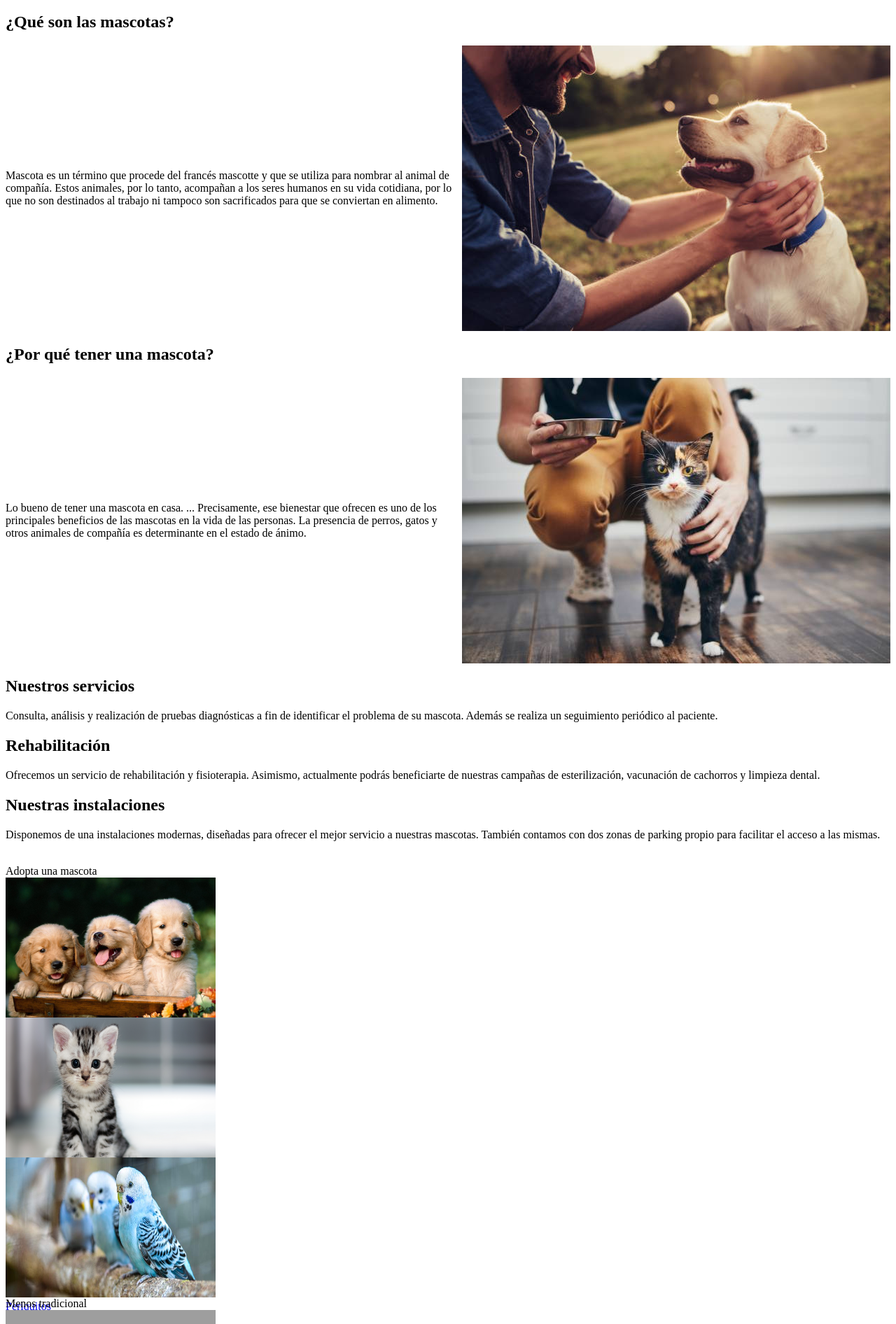
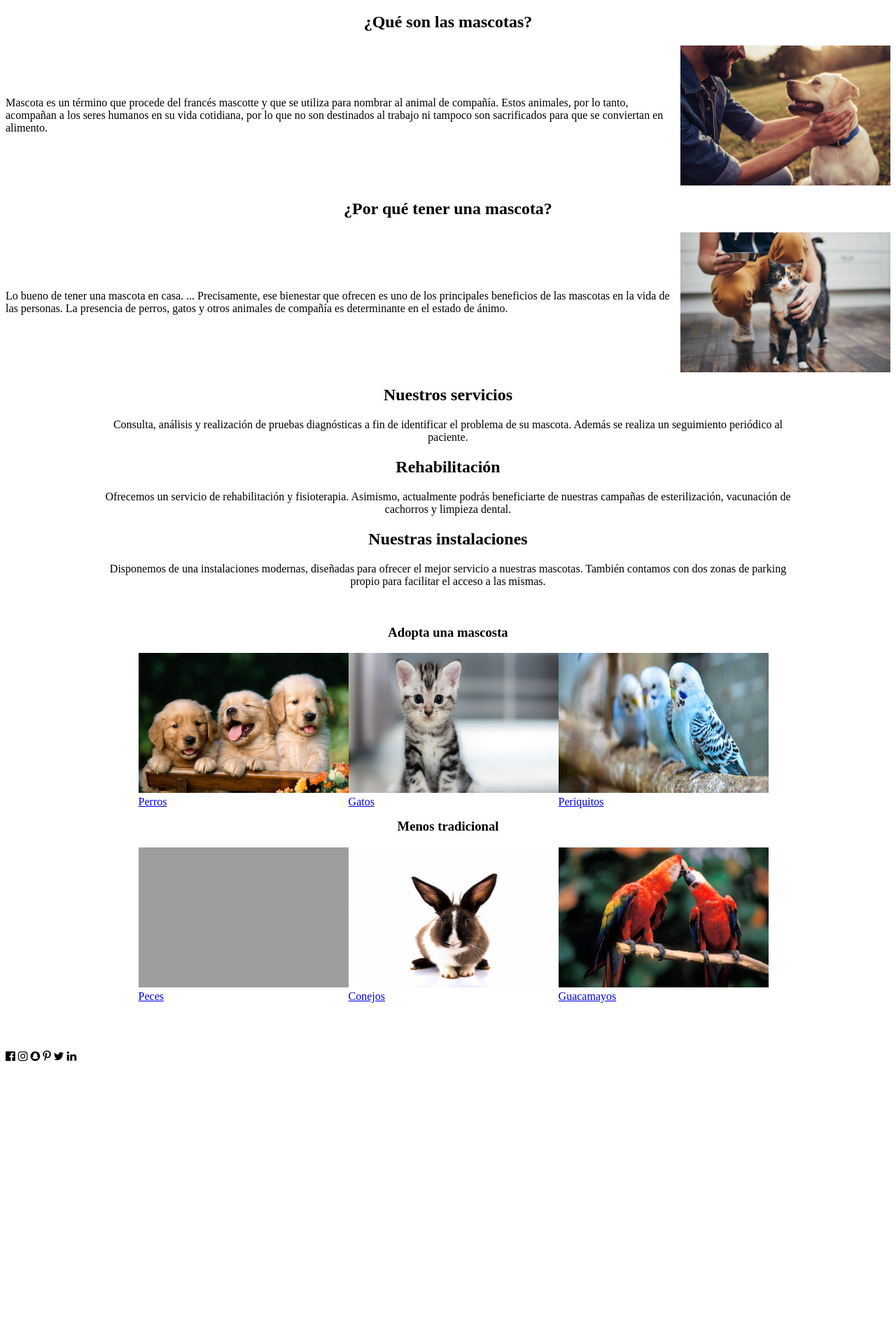
Before and after one commit to AkizukiGitHub/Chris-curso, a PHP site: page / in a window 1280 px wide. Shown: the part 388-2280 px from the top of the page at 70% size. After the commit the page ends 1905 px from the top, so only its background shows below. Run offline with PHP 8.4, Linux system fonts and the light colour scheme; grey boxes are pictures that could not be loaded.

Commit message:
Actividades

```diff
--- a/Externos/Supuesto práctico/css/veterinario.css
+++ b/Externos/Supuesto práctico/css/veterinario.css
@@ -9,16 +9,35 @@
     width:300px;
     height:200px;
 }
+h1{
+    text-align: center;
+}
 .Section1 {
     display: flex;
     align-items: center;
     justify-content: center
-    padding-left: 2%;
+
   }
 
-#complementaria{
-    width:300px;
+  .Section2{
+      text-align: center;
+      margin-left: 10%;
+      margin-right: 10%;
+  }
+.complementaria{
+    width:350px;
     height:200px;
-    flex-basis: 40%
 
 }
+
+.grupoFotosA{
+    display: flex;
+    margin-left: 15%;
+    margin-right: 10%;
+}
+
+.grupoFotosB{
+    display: flex;
+    margin-left: 15%;
+    margin-right: 10%;
+}
--- a/Externos/Supuesto práctico/index.html
+++ b/Externos/Supuesto práctico/index.html
@@ -22,9 +22,10 @@
         <h1>Mi Mascota |Colsultorio Veterinario</h1>
         <h2>
           <img
-          src="https://img.icons8.com/ios-glyphs/20/000000/map-marker.png"/>
+            src="https://img.icons8.com/ios-glyphs/20/000000/map-marker.png"
+          />
           Localiza tu clinica
-          <img src="https://img.icons8.com/ios-glyphs/20/000000/new-post.png"/>
+          <img src="https://img.icons8.com/ios-glyphs/20/000000/new-post.png" />
           MiMascota@gmail.es
         </h2>
       </header>
@@ -34,24 +35,33 @@
           <p>
             Mascota es un término que procede del francés mascotte y que se
             utiliza para nombrar al animal de compañía. Estos animales, por lo
-            tanto, acompañan a los seres humanos en su vida cotidiana, por lo que
-            no son destinados al trabajo ni tampoco son sacrificados para que se
-            conviertan en alimento.
+            tanto, acompañan a los seres humanos en su vida cotidiana, por lo
+            que no son destinados al trabajo ni tampoco son sacrificados para
+            que se conviertan en alimento.
           </p>
 
-          <img src="img/mascota.jpg" alt="Dueño acariciando su mascota" class="complementaria">
+          <img
+            src="img/mascota.jpg"
+            alt="Dueño acariciando su mascota"
+            class="complementaria"
+          />
         </div>
         <h1>¿Por qué tener una mascota?</h1>
         <div class="Section1">
           <p>
-            Lo bueno de tener una mascota en casa. ... Precisamente, ese bienestar
-            que ofrecen es uno de los principales beneficios de las mascotas en la
-            vida de las personas. La presencia de perros, gatos y otros animales
-            de compañía es determinante en el estado de ánimo.
+            Lo bueno de tener una mascota en casa. ... Precisamente, ese
+            bienestar que ofrecen es uno de los principales beneficios de las
+            mascotas en la vida de las personas. La presencia de perros, gatos y
+            otros animales de compañía es determinante en el estado de ánimo.
           </p>
-          <img src="img/mascota2.jpg" alt="Un gato siendo alimentado" class="complementaria">
+          <img
+            src="img/mascota2.jpg"
+            alt="Un gato siendo alimentado"
+            class="complementaria"
+          />
         </div>
         <p></p>
+        <div class="Section2">
           <h1>Nuestros servicios</h1>
           <p>
             Consulta, análisis y realización de pruebas diagnósticas a fin de
@@ -67,13 +77,15 @@
           <h2>Nuestras instalaciones</h2>
           <p>
             Disponemos de una instalaciones modernas, diseñadas para ofrecer el
-          mejor servicio a nuestras mascotas. También contamos con dos zonas de
-          parking propio para facilitar el acceso a las mismas.
+            mejor servicio a nuestras mascotas. También contamos con dos zonas
+            de parking propio para facilitar el acceso a las mismas.
           </p>
           <br />
+        </div>
 
         <section>
-          <header>Adopta una mascota</header>
+          <header><h1>Adopta una mascosta</h1></header>
+          <div class="grupoFotosA">
             <div class="galeria">
               <img
                 src="img/perros.jpg"
@@ -97,14 +109,23 @@
               />
               <a href="#">Periquitos</a>
             </div>
+          </div>
         </section>
       </article>
 
+      <br>
+
       <article>
         <section>
-          <header>Menos tradicional</header>
+          <header><h1>Menos tradicional</h1></header>
+          <div class="grupoFotosB">
             <div class="galeria">
-            <img src="img/pez.jpg" alt="Pez dorado" width="300" height="200" />
+              <img
+                src="img/pez.jpg"
+                alt="Pez dorado"
+                width="300"
+                height="200"
+              />
               <a href="#">Peces</a>
             </div>
 
@@ -126,9 +147,11 @@
               />
               <a href="#">Guacamayos</a>
             </div>
+          </div>
         </section>
       </article>
 
+      <br><br><br><br><br>
       <footer>
         <i class="fa fa-facebook-official hover-opacity"></i>
         <i class="fa fa-instagram hover-opacity"></i>
@@ -139,6 +162,7 @@
       </footer>
     </div>
 
+
     <!--
 https://www.w3schools.com/cssref/css_default_values.asp
 http://htmlcheatsheet.com/css/
```
Also changed, not shown: 1 other file. Lines whose indentation alone changed are shown as unchanged.
